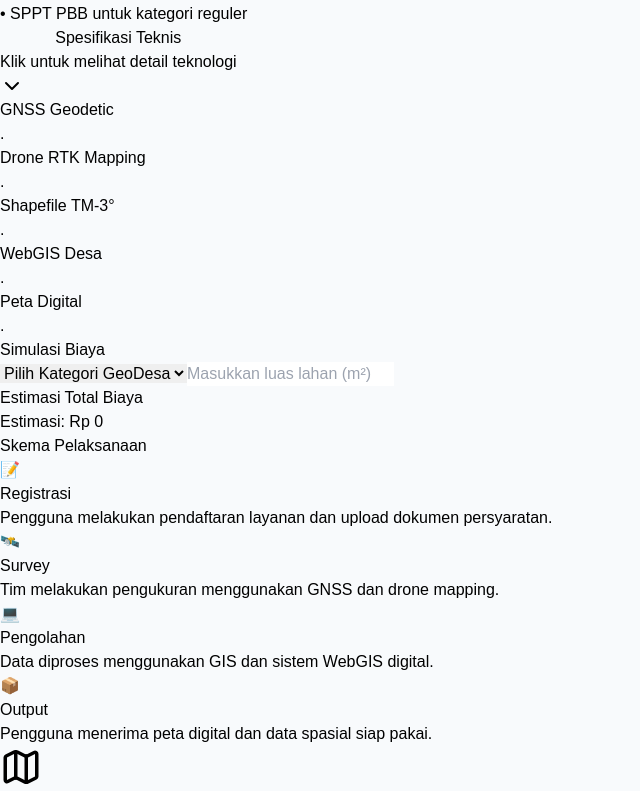
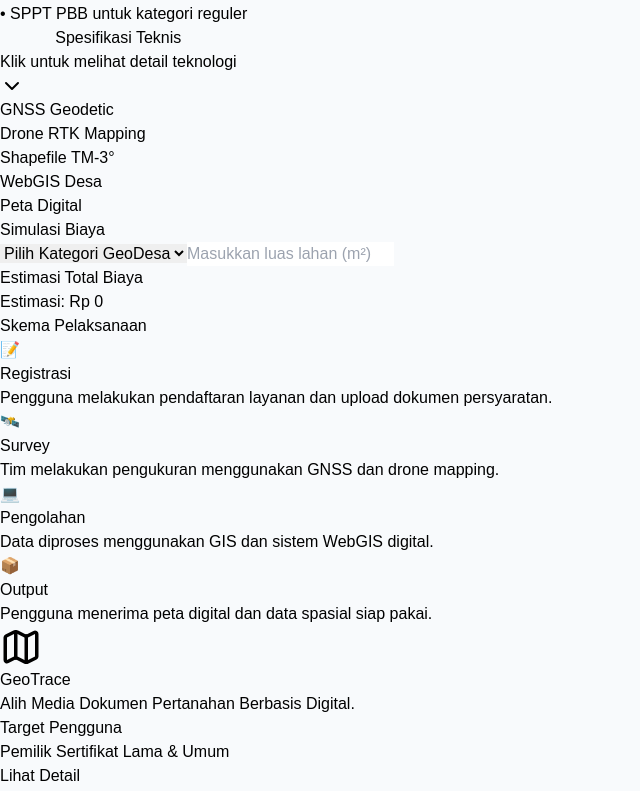
Before and after one commit to ahmadfahrezi074-pixel/geomeasure-plus, a React (Vite) app: page /layanan in a window 1280 px wide. Shown: the part 1822-2613 px from the top of the page, without its empty margins (0-640 px from the left). Built offline with nearby package versions, Linux system fonts and the light colour scheme.

Commit message:
Update layanan GeoMeasure+ with hidden spesifikasi, workflow visual per layanan, and improved UI layout

```diff
--- a/src/pages/Layanan.jsx
+++ b/src/pages/Layanan.jsx
@@ -526,7 +526,7 @@
                               {spec}
                             </h3>
 
-                            <p className="text-slate-400 text-sm leading-relaxed">  .
+                            <p className="text-slate-400 text-sm leading-relaxed">
                             </p>
 
                           </div>
```
